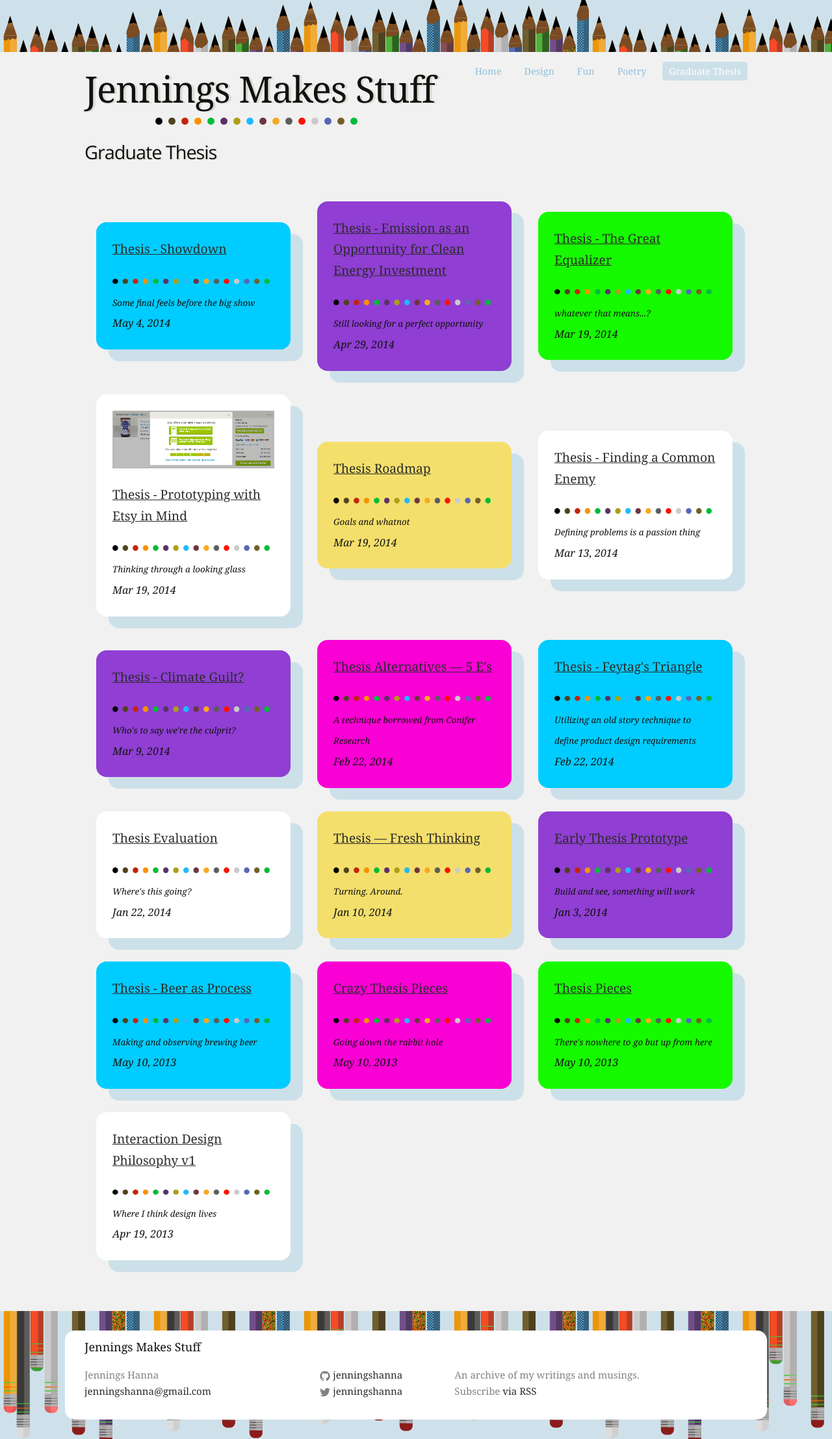
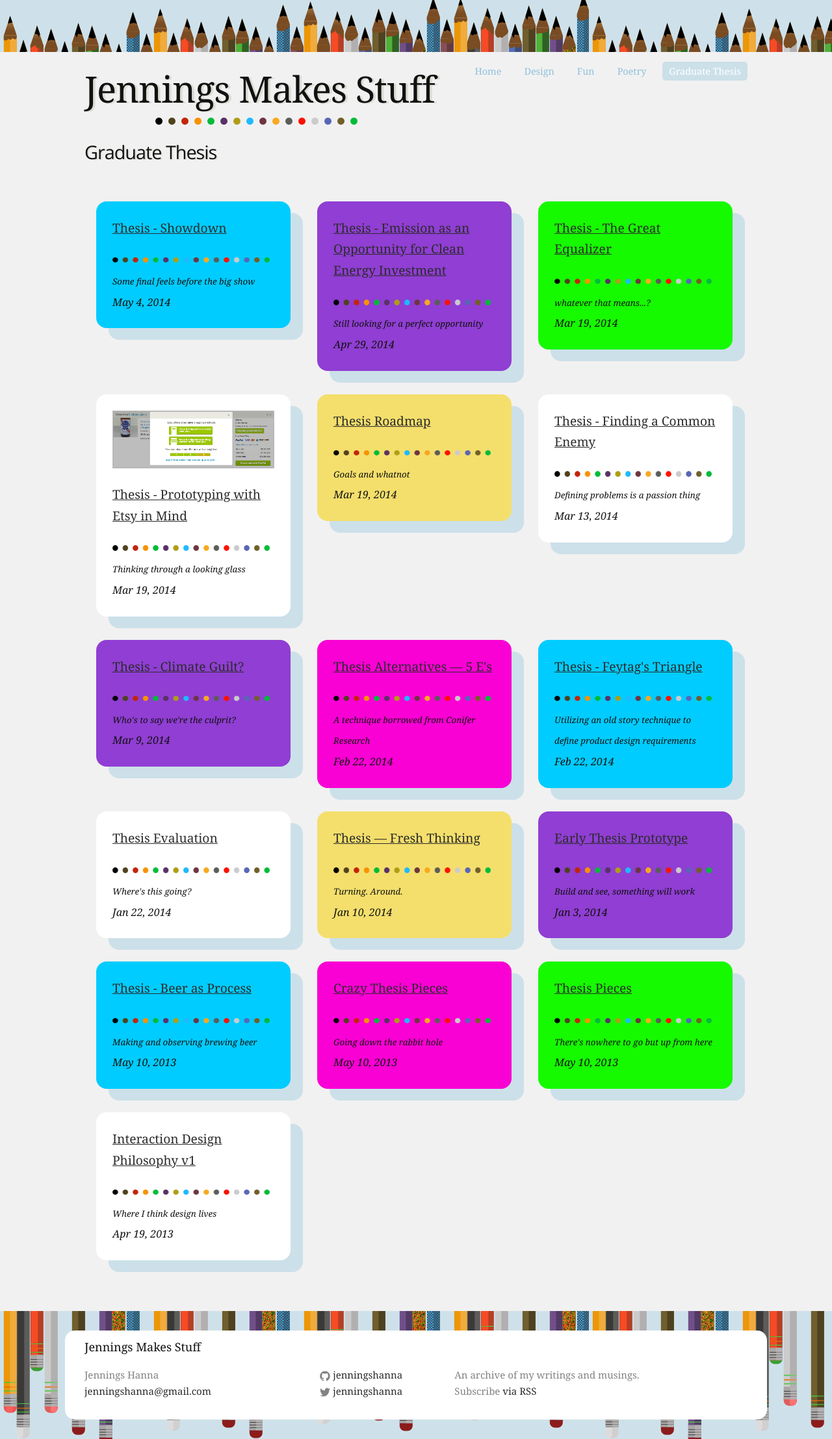
Before and after one commit to jenningshanna/shiplog, a Jekyll site: the page built from thesis.md, in a window 1280 px wide. Shown: the whole page at 65% size. Built offline with Jekyll 4.4.1, drawn with Linux system fonts in a browser that asks for light colours; comment, search, counter and statistics services are not loaded.

Commit message:
virtical alignment on index

```diff
--- a/_sass/_layout.scss
+++ b/_sass/_layout.scss
@@ -235,7 +235,7 @@
     border-radius: 16px;
     box-shadow: 19px 18px #cce0e9;
     max-width: 249px;
-    vertical-align: middle;
+    vertical-align: top;
     padding: 25px;
     margin: 18px;
 /*
```
